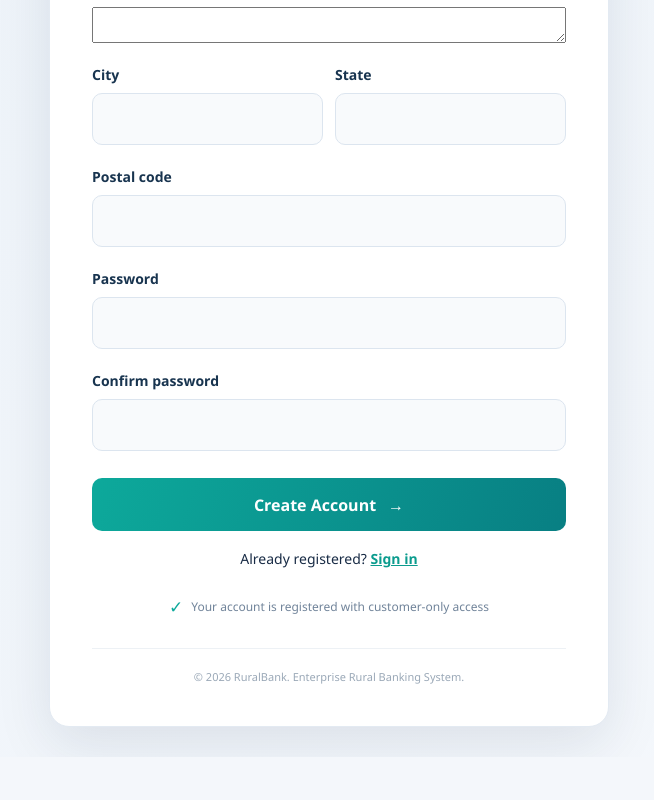
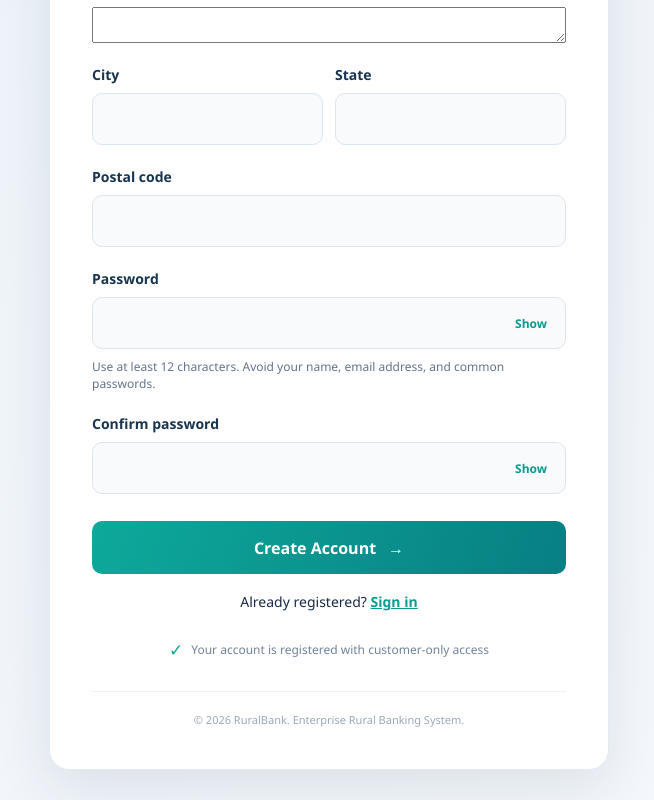
Before and after one commit to jayashree1967/Enterprise-Rural-Banking-System, a React app in the folder frontend/: page /register in a window 1280 px wide. Shown: the part 730-1530 px from the top of the page, without its empty margins (311-965 px from the left). Before the commit the page ends 1487 px from the top, so only its background shows below. Built offline with nearby package versions, Linux system fonts and the light colour scheme; no server answers; the HTML template or start-up script is replaced by a standard one.

Commit message:
Add password visibility and matching feedback to registration

```diff
--- a/frontend/src/pages/Register.jsx
+++ b/frontend/src/pages/Register.jsx
@@ -12,6 +12,8 @@ function Register() {
   const [form, setForm] = useState(initialForm);
   const [error, setError] = useState("");
   const [loading, setLoading] = useState(false);
+  const [showPassword, setShowPassword] = useState(false);
+  const [showConfirmPassword, setShowConfirmPassword] = useState(false);
   const navigate = useNavigate();
 
   const change = (event) => setForm((current) => ({
@@ -21,6 +23,10 @@ function Register() {
   const submit = async (event) => {
     event.preventDefault();
     setError("");
+    if (form.password !== form.confirm_password) {
+      setError("Passwords do not match. Please check both password fields.");
+      return;
+    }
     setLoading(true);
     try {
       await API.post("register/", form);
@@ -69,8 +75,27 @@ function Register() {
             <div className="login-field"><label htmlFor="state">State</label><input id="state" name="state" value={form.state} onChange={change} required /></div>
           </div>
           <div className="login-field"><label htmlFor="postal_code">Postal code</label><input id="postal_code" name="postal_code" value={form.postal_code} onChange={change} maxLength="10" required /></div>
-          <div className="login-field"><label htmlFor="password">Password</label><input id="password" name="password" type="password" value={form.password} onChange={change} autoComplete="new-password" required /></div>
-          <div className="login-field"><label htmlFor="confirm_password">Confirm password</label><input id="confirm_password" name="confirm_password" type="password" value={form.confirm_password} onChange={change} autoComplete="new-password" required /></div>
+          <div className="login-field">
+            <label htmlFor="password">Password</label>
+            <div className="password-wrapper">
+              <input id="password" name="password" type={showPassword ? "text" : "password"} value={form.password} onChange={change} autoComplete="new-password" minLength={12} required />
+              <button type="button" className="password-toggle" onClick={() => setShowPassword((visible) => !visible)} aria-label={showPassword ? "Hide password" : "Show password"}>{showPassword ? "Hide" : "Show"}</button>
+            </div>
+            <small style={{ color: "#64748b", fontSize: "12px" }}>Use at least 12 characters. Avoid your name, email address, and common passwords.</small>
+          </div>
+          <div className="login-field">
+            <label htmlFor="confirm_password">Confirm password</label>
+            <div className="password-wrapper">
+              <input id="confirm_password" name="confirm_password" type={showConfirmPassword ? "text" : "password"} value={form.confirm_password} onChange={change} autoComplete="new-password" minLength={12} required />
+              <button type="button" className="password-toggle" onClick={() => setShowConfirmPassword((visible) => !visible)} aria-label={showConfirmPassword ? "Hide confirmation password" : "Show confirmation password"}>{showConfirmPassword ? "Hide" : "Show"}</button>
+            </div>
+            {form.confirm_password && form.password !== form.confirm_password && (
+              <small role="alert" style={{ color: "#dc2626", fontSize: "12px" }}>Passwords do not match.</small>
+            )}
+            {form.confirm_password && form.password === form.confirm_password && (
+              <small role="status" style={{ color: "#15803d", fontSize: "12px" }}>Passwords match.</small>
+            )}
+          </div>
           <button type="submit" className="login-submit" disabled={loading}>{loading ? "Creating account..." : "Create Account"} {!loading && <span>→</span>}</button>
         </form>
         <div style={{ textAlign: "center", marginTop: "18px", fontSize: "14px" }}>
```
